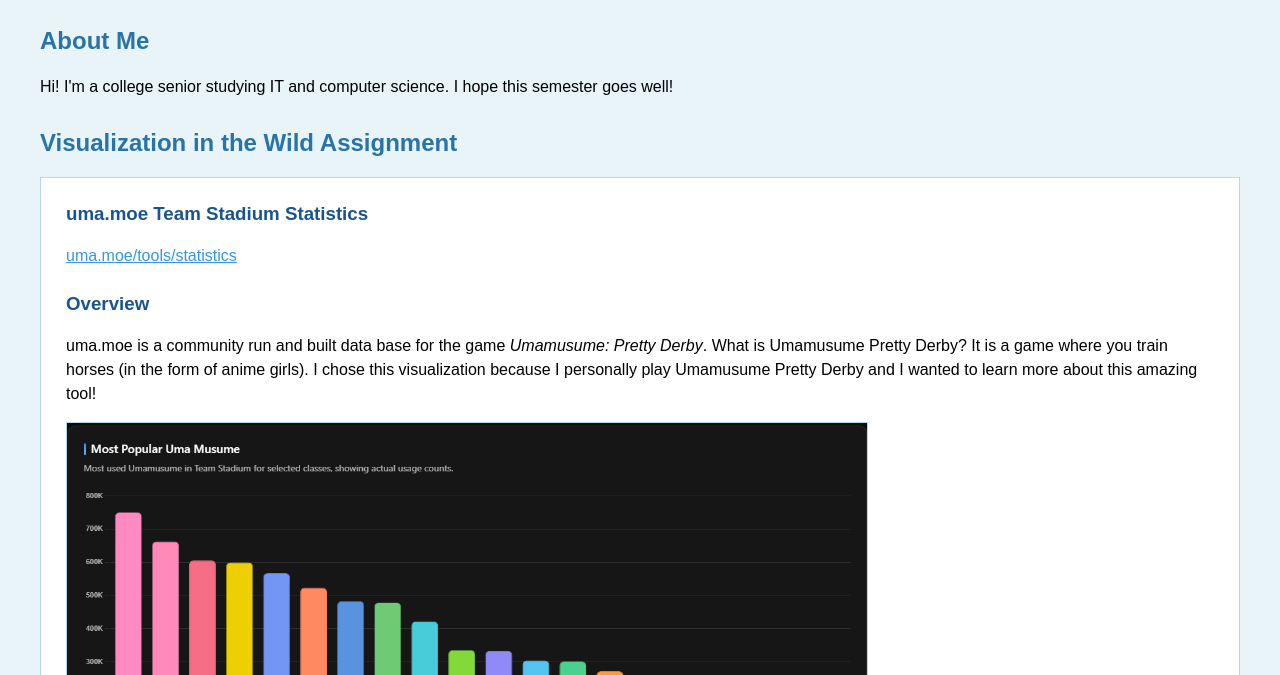
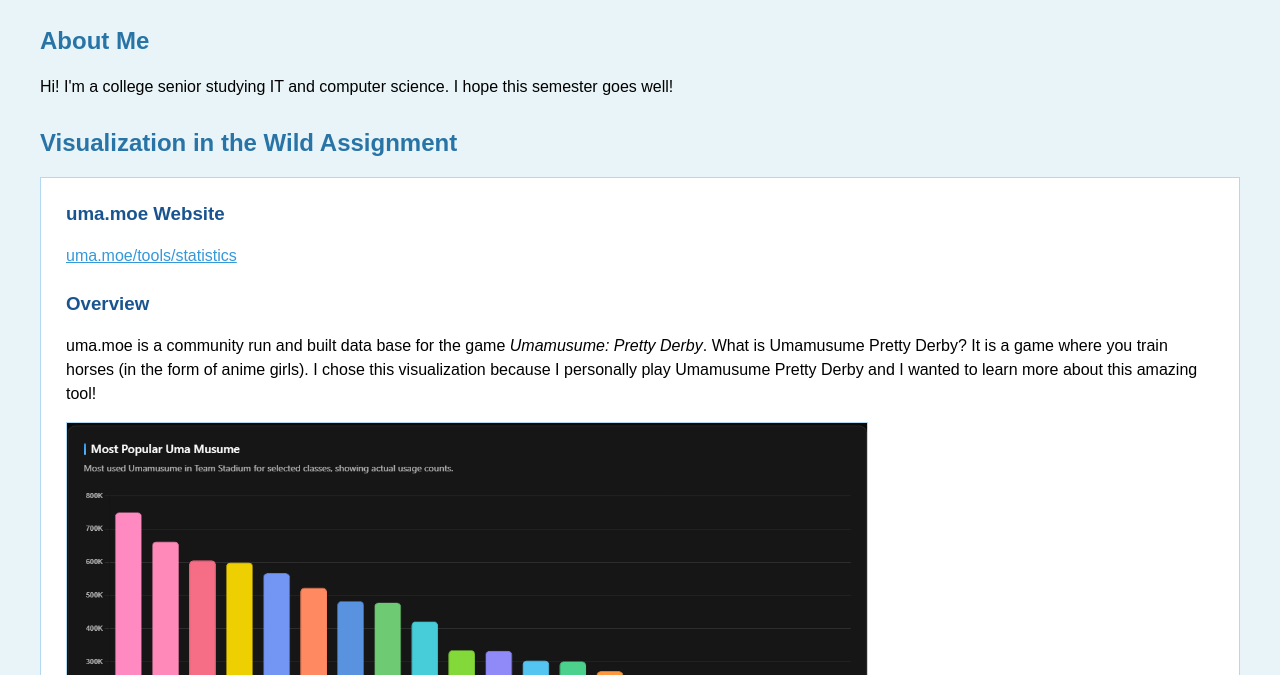
Before and after one commit to slin05/PersonalWebsite, a plain HTML site: page index.html in a window 1280 px wide. Shown: the part 125-800 px from the top of the page. Drawn offline with Linux system fonts and the light colour scheme.

Commit message:
Update index.html

```diff
--- a/index.html
+++ b/index.html
@@ -89,7 +89,7 @@
 
     <div class="critique">
 
-        <h3>uma.moe Team Stadium Statistics</h3>
+        <h3>uma.moe Website</h3>
         <p><a href="https://uma.moe/tools/statistics" target="_blank">uma.moe/tools/statistics</a></p>
 
         <h3>Overview</h3>
```
